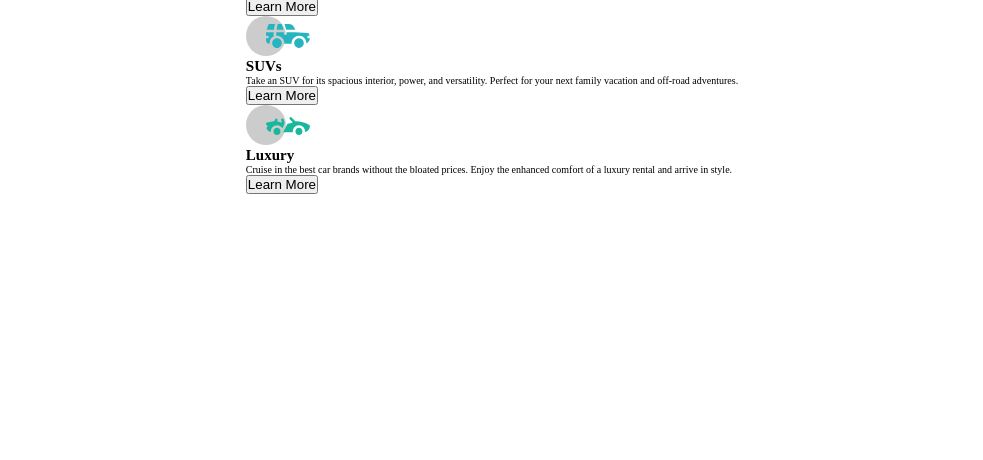
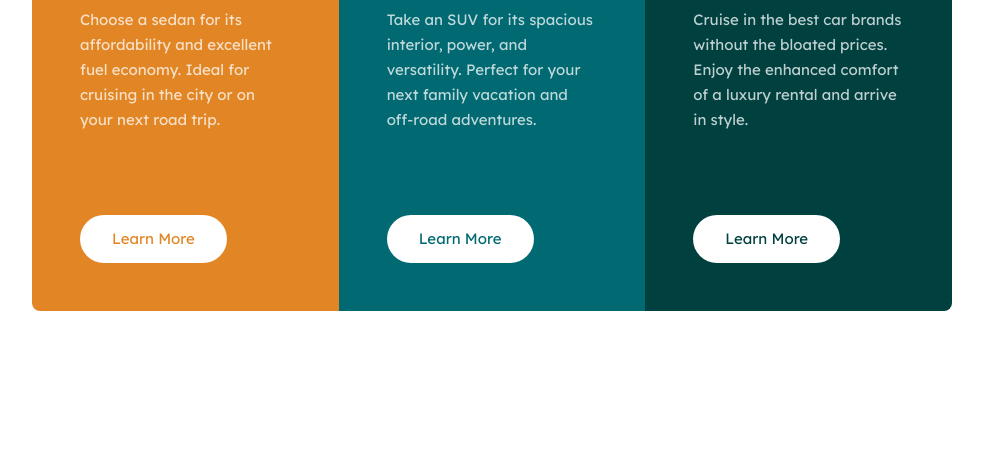
Before and after one commit to ionStici/column-preview-card-component, a plain HTML site: page index.html in a window 1280 px wide. Shown: the part 340-800 px from the top of the page, without its empty margins (148-1131 px from the left). Drawn offline with Linux system fonts and the light colour scheme.

Commit message:
Style the component

```diff
--- a/style.css
+++ b/style.css
@@ -33,3 +33,95 @@ body {
     align-items: center;
     justify-content: center;
 }
+
+/* TEXT */
+
+.heading-2 {
+    font-family: var(--ff-sd);
+    color: #f2f2f2;
+    font-size: 4rem;
+    font-weight: 700;
+    text-transform: uppercase;
+    margin-bottom: 2.5rem;
+}
+
+.paragraph {
+    font-family: var(--ff-ld);
+    color: var(--color-w);
+    opacity: 0.75;
+    font-size: 1.5rem;
+    font-weight: 400;
+    line-height: 2.5rem;
+    margin-bottom: 8.3rem;
+}
+
+/* BTN */
+
+.btn {
+    border: none;
+    background-color: var(--color-w);
+    border-radius: 50rem;
+    padding: 1.2rem 3rem 1.3rem 3rem;
+    border: 0.2rem transparent solid;
+
+    font-family: var(--ff-ld);
+    font-size: 1.5rem;
+    font-weight: 400;
+
+    cursor: pointer;
+    transition: color 0.15s, background-color 0.15s, transform 0.15s;
+}
+
+.btn:hover {
+    color: var(--color-w);
+    background-color: transparent;
+    border: 0.2rem var(--color-w) solid;
+}
+
+.btn:active {
+    transform: scale(0.95);
+}
+
+.btn--1 {
+    color: var(--color-y);
+}
+
+.btn--2 {
+    color: var(--color-b);
+}
+
+.btn--3 {
+    color: var(--color-g);
+}
+
+/* CARD GENERAL STYLES */
+
+.cards {
+    width: 92rem;
+    display: grid;
+    grid-template-columns: repeat(3, 1fr);
+    border-radius: 0.8rem;
+    overflow: hidden;
+}
+
+/* CARD */
+
+.card {
+    padding: 4.8rem;
+}
+
+.card--1 {
+    background-color: var(--color-y);
+}
+
+.card--2 {
+    background-color: var(--color-b);
+}
+
+.card--3 {
+    background-color: var(--color-g);
+}
+
+.card__icon {
+    margin-bottom: 3.5rem;
+}
```
